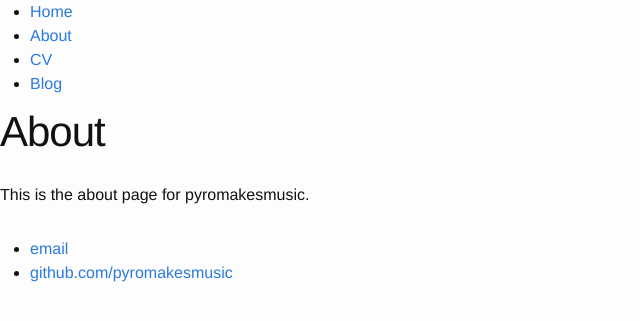
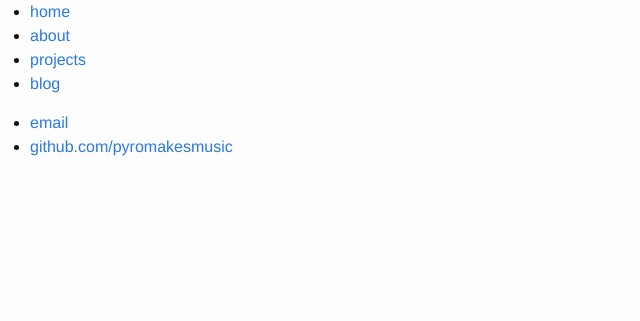
Before and after one commit to pyromakesmusic/pyromakesmusic.github.io, a Jekyll site: the page built from docs/about/index.html, in a window 1280 px wide. Shown: the top 321 px of the page, without its empty margins (0-640 px from the left). Built offline with Jekyll 4.4.1, drawn with Linux system fonts in a browser that asks for light colours.

Commit message:
adding directories

```diff
--- a/docs/_layouts/default.html
+++ b/docs/_layouts/default.html
@@ -8,10 +8,10 @@
 		<body>
 			<nav>
 	    		<ul>
-	        		<li><a href="/">Home</a></li>
-		        	<li><a href="/about">About</a></li>
-	        		<li><a href="/cv">CV</a></li>
-	        		<li><a href="/blog">Blog</a></li>
+	        		<li><a href="/">home</a></li>
+		        	<li><a href="/about">about</a></li>
+	        		<li><a href="/projects">projects</a></li>
+	        		<li><a href="/blog">blog</a></li>
 	    		</ul>
 			</nav>
 			<div class="container">
--- /dev/null
+++ b/docs/about/index.html
@@ -0,0 +1,4 @@
+---
+layout: default
+title: pyromakesmusic's Blog
+---
--- a/docs/index_old.html
+++ /dev/null
@@ -1 +0,0 @@
-Hello world.....
--- /dev/null
+++ b/docs/projects/index.html
@@ -0,0 +1,4 @@
+---
+layout: default
+title: pyromakesmusic's projects
+---
```
